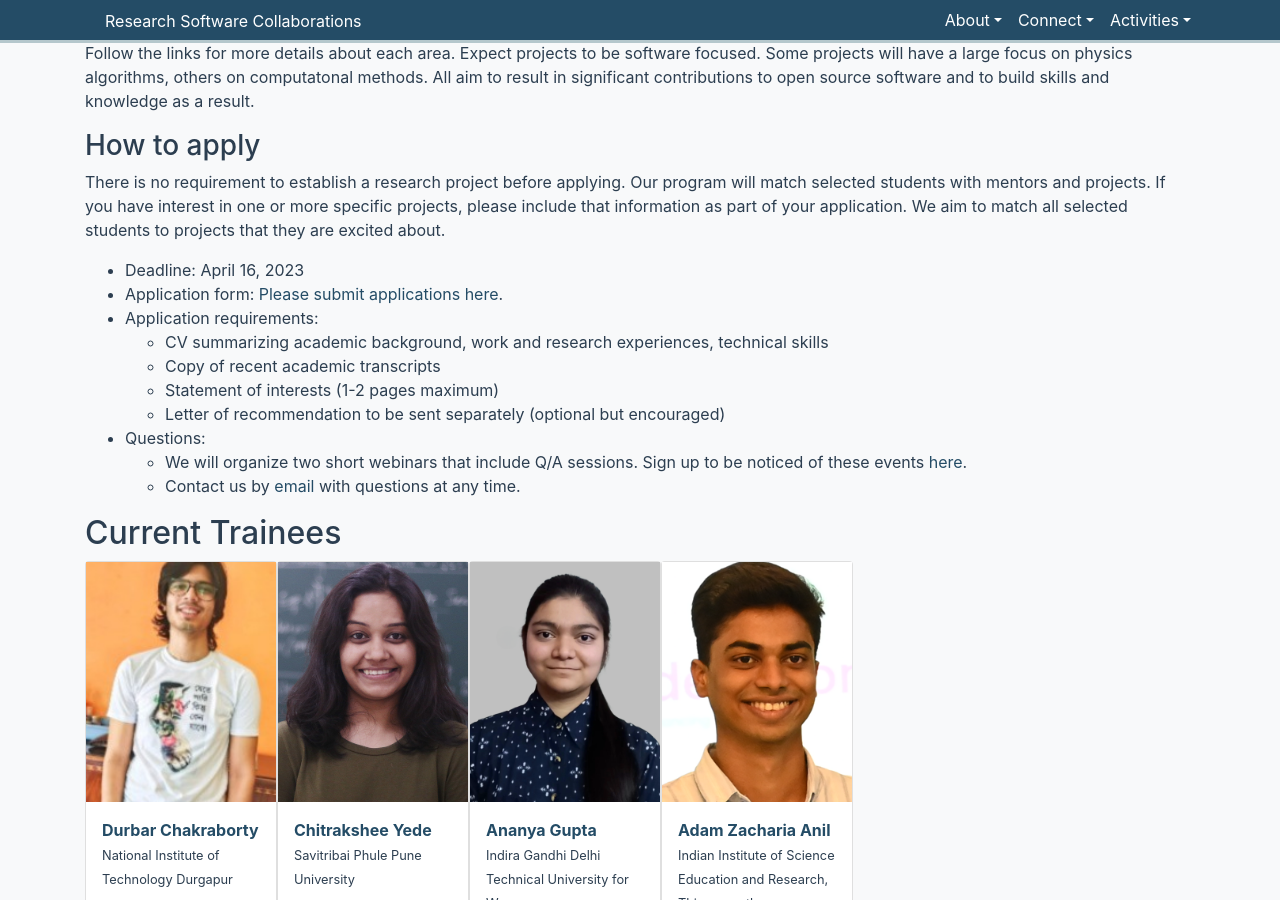
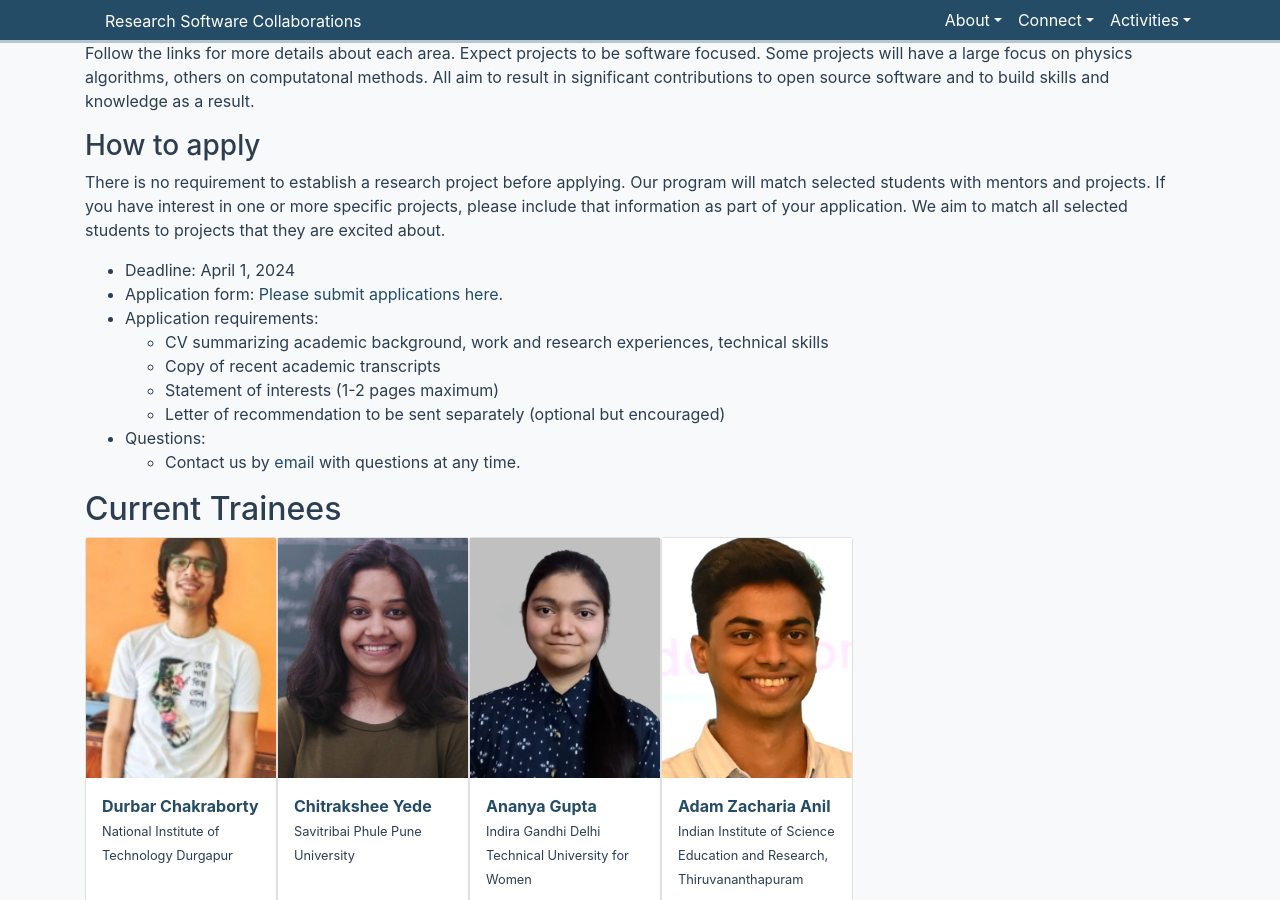
Before and after one commit to research-software-collaborations/research-software-collaborations.github.io, a Jekyll site: the page built from pages/trainee_program.md, in a window 1280 px wide and 900 px high, scrolled down 983 px. Built offline with Jekyll 4.4.1, drawn with Linux system fonts in a browser that asks for light colours; cached includes are drawn as plain includes.

Commit message:
Update trainee_program.md

```diff
--- a/pages/trainee_program.md
+++ b/pages/trainee_program.md
@@ -72,16 +72,14 @@ match selected students with mentors and projects. If you have interest in one o
 projects, please include that information as part of your application. We aim to match all
 selected students to projects that they are excited about.
 
-   * Deadline: April 16, 2023
-   * Application form: [Please submit applications here](https://forms.gle/TRm29qBNCr6ovYBF6).
+   * Deadline: April 1, 2024
+   * Application form: [Please submit applications here](https://docs.google.com/forms/d/e/1FAIpQLSe56nh_uxU_1ge4zJihp6qzau6Cy5jIWerNxz4D3lhpynQGbw/viewform?usp=sf_link).
    * Application requirements:
       * CV summarizing academic background, work and research experiences, technical skills
       * Copy of recent academic transcripts
       * Statement of interests (1-2 pages maximum)
       * Letter of recommendation to be sent separately (optional but encouraged)
    * Questions:
-      * We will organize two short webinars that include Q/A sessions. Sign up to be noticed
-      of these events [here](https://forms.gle/Bfxau6rbHmRFnswy8).
       * Contact us by [email](mailto:rsc-inquiries@google-groups.com) with questions at any time.
 
 
```
